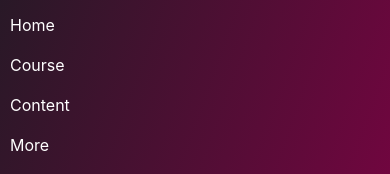
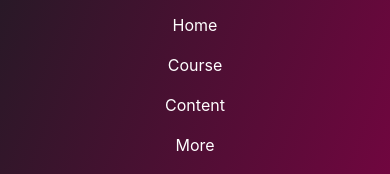
Before and after one commit to singhkunal2050/Febina-Submission, a plain HTML site: page index.html in a window 390 px wide. Both pictures are taken after a click on the button "Toggle navigation". Shown: the part 98-272 px from the top of the page. Drawn offline with nearby package versions, Linux system fonts and the light colour scheme.

Commit message:
colapse nav adjusted

```diff
--- a/style.css
+++ b/style.css
@@ -39,6 +39,7 @@ body {
 .navbar .nav-item {
   padding: 10px 40px;
   transition: ease-in-out 300ms;
+  text-align: center;
 }
 
 .navbar .nav-item :hover,
@@ -84,6 +85,11 @@ body {
 
   .navbar .nav-item {
     padding: 0;
+    margin: 0;
+  }
+
+  .navbar-nav{
+    margin-right: 0 !important;
   }
 
   .hero h1 {
@@ -93,8 +99,6 @@ body {
   #typed {
     height: 320px;
   }
-
-
 }
 
 .highlight {
```
